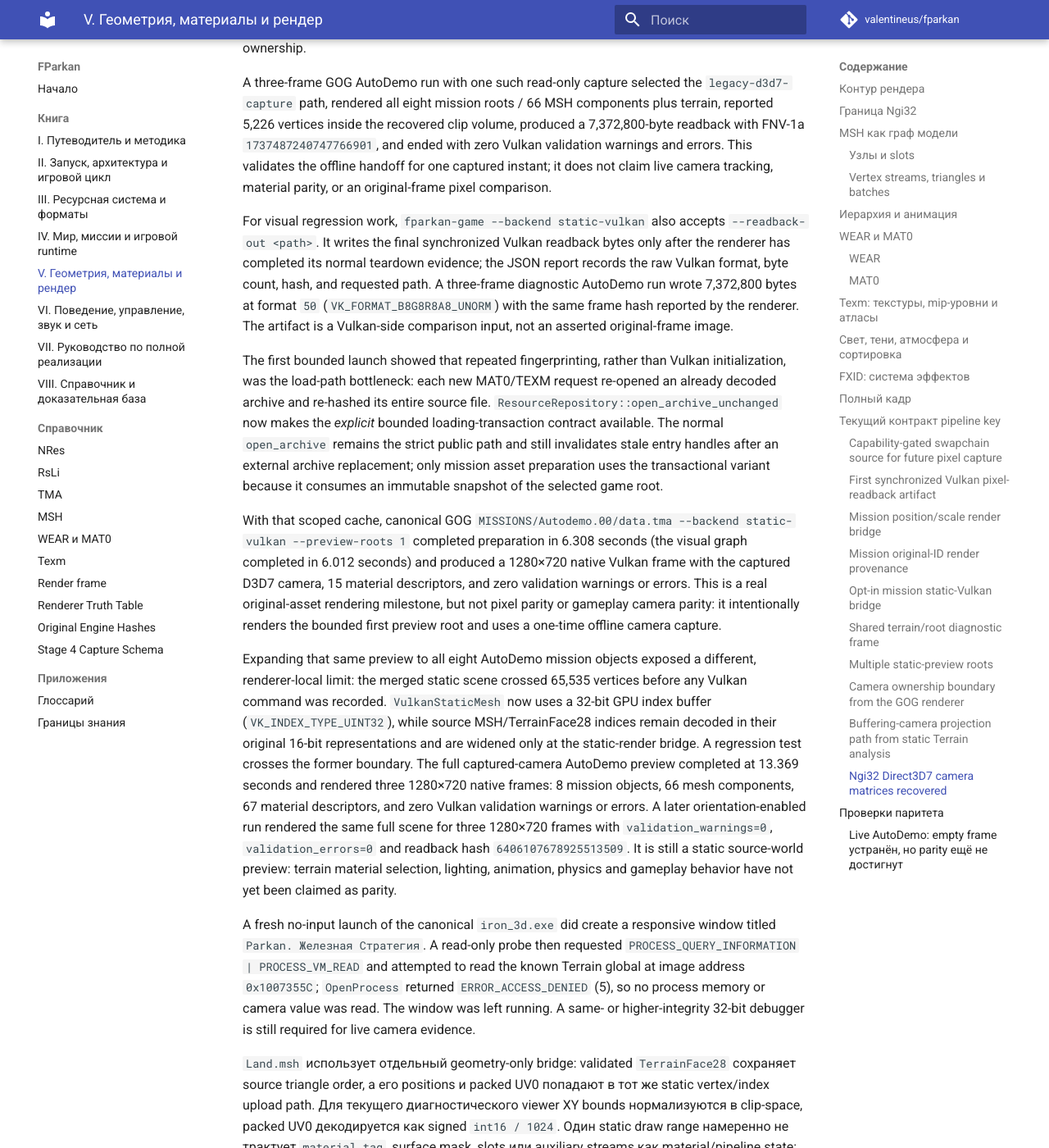
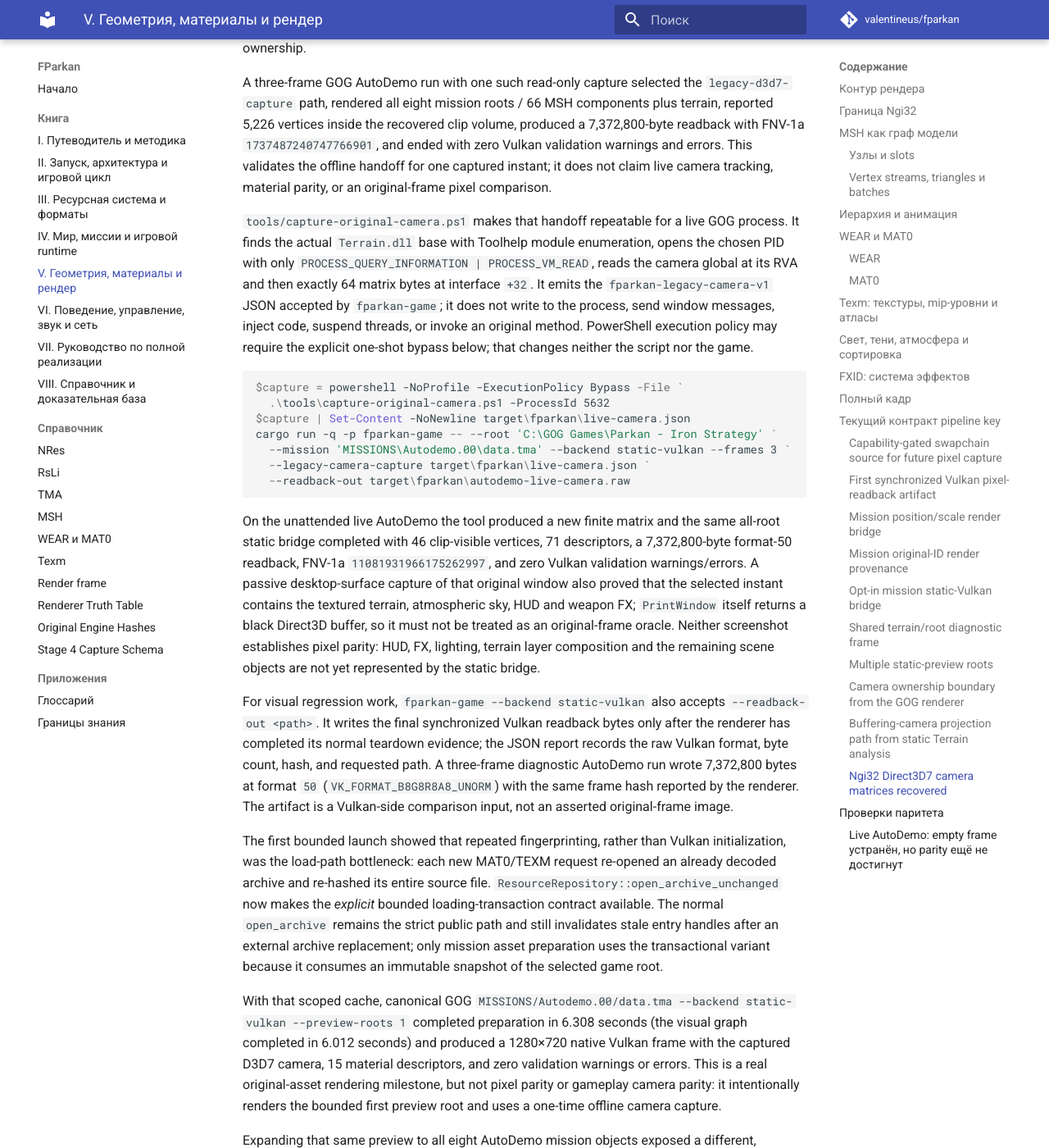
Before and after one commit to valentineus/fparkan, an MkDocs documentation site: the page built from docs/tomes/05-render.md, in a window 1280 px wide and 1400 px high, scrolled down 31390 px. Shown: the whole window at 82% size. Built offline with MkDocs 1.6.1 and Material for MkDocs 9.7.7, drawn with Linux system fonts in a browser that asks for light colours; comment, search, counter and statistics services are not loaded.

Commit message:
feat(tools): capture live legacy camera

````diff
--- a/docs/tomes/05-render.md
+++ b/docs/tomes/05-render.md
@@ -1497,6 +1497,37 @@ volume, produced a 7,372,800-byte readback with FNV-1a
 errors. This validates the offline handoff for one captured instant; it does
 not claim live camera tracking, material parity, or an original-frame pixel
 comparison.
+
+`tools/capture-original-camera.ps1` makes that handoff repeatable for a live
+GOG process. It finds the actual `Terrain.dll` base with Toolhelp module
+enumeration, opens the chosen PID with only
+`PROCESS_QUERY_INFORMATION | PROCESS_VM_READ`, reads the camera global at its
+RVA and then exactly 64 matrix bytes at interface `+32`. It emits the
+`fparkan-legacy-camera-v1` JSON accepted by `fparkan-game`; it does not write
+to the process, send window messages, inject code, suspend threads, or invoke
+an original method. PowerShell execution policy may require the explicit
+one-shot bypass below; that changes neither the script nor the game.
+
+```powershell
+$capture = powershell -NoProfile -ExecutionPolicy Bypass -File `
+  .\tools\capture-original-camera.ps1 -ProcessId 5632
+$capture | Set-Content -NoNewline target\fparkan\live-camera.json
+cargo run -q -p fparkan-game -- --root 'C:\GOG Games\Parkan - Iron Strategy' `
+  --mission 'MISSIONS\Autodemo.00\data.tma' --backend static-vulkan --frames 3 `
+  --legacy-camera-capture target\fparkan\live-camera.json `
+  --readback-out target\fparkan\autodemo-live-camera.raw
+```
+
+On the unattended live AutoDemo the tool produced a new finite matrix and the
+same all-root static bridge completed with 46 clip-visible vertices, 71
+descriptors, a 7,372,800-byte format-50 readback, FNV-1a
+`11081931966175262997`, and zero Vulkan validation warnings/errors. A passive
+desktop-surface capture of that original window also proved that the selected
+instant contains the textured terrain, atmospheric sky, HUD and weapon FX;
+`PrintWindow` itself returns a black Direct3D buffer, so it must not be treated
+as an original-frame oracle. Neither screenshot establishes pixel parity: HUD,
+FX, lighting, terrain layer composition and the remaining scene objects are
+not yet represented by the static bridge.
 
 For visual regression work, `fparkan-game --backend static-vulkan` also accepts
 `--readback-out <path>`. It writes the final synchronized Vulkan readback bytes
````
Also changed, not shown: 1 other file.
